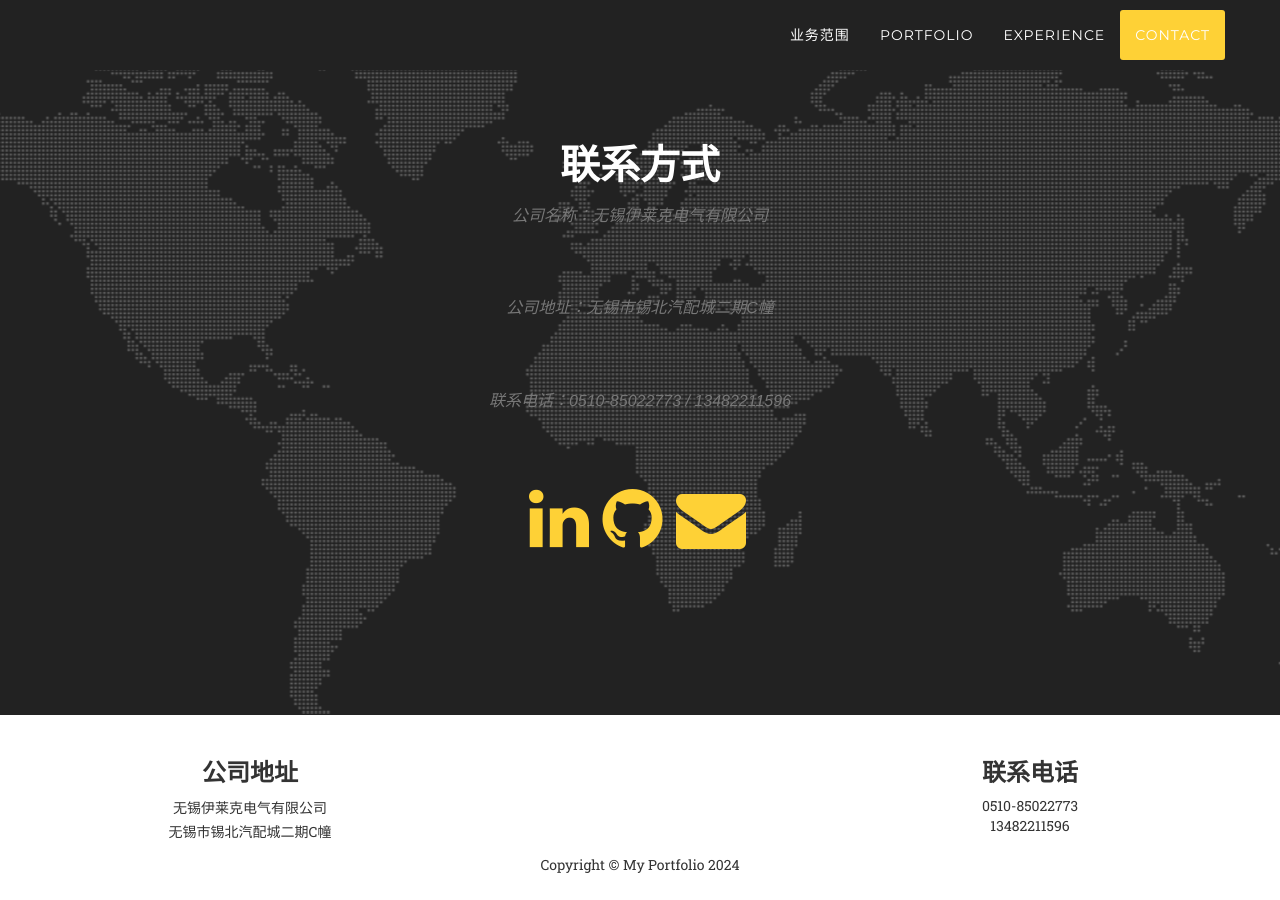
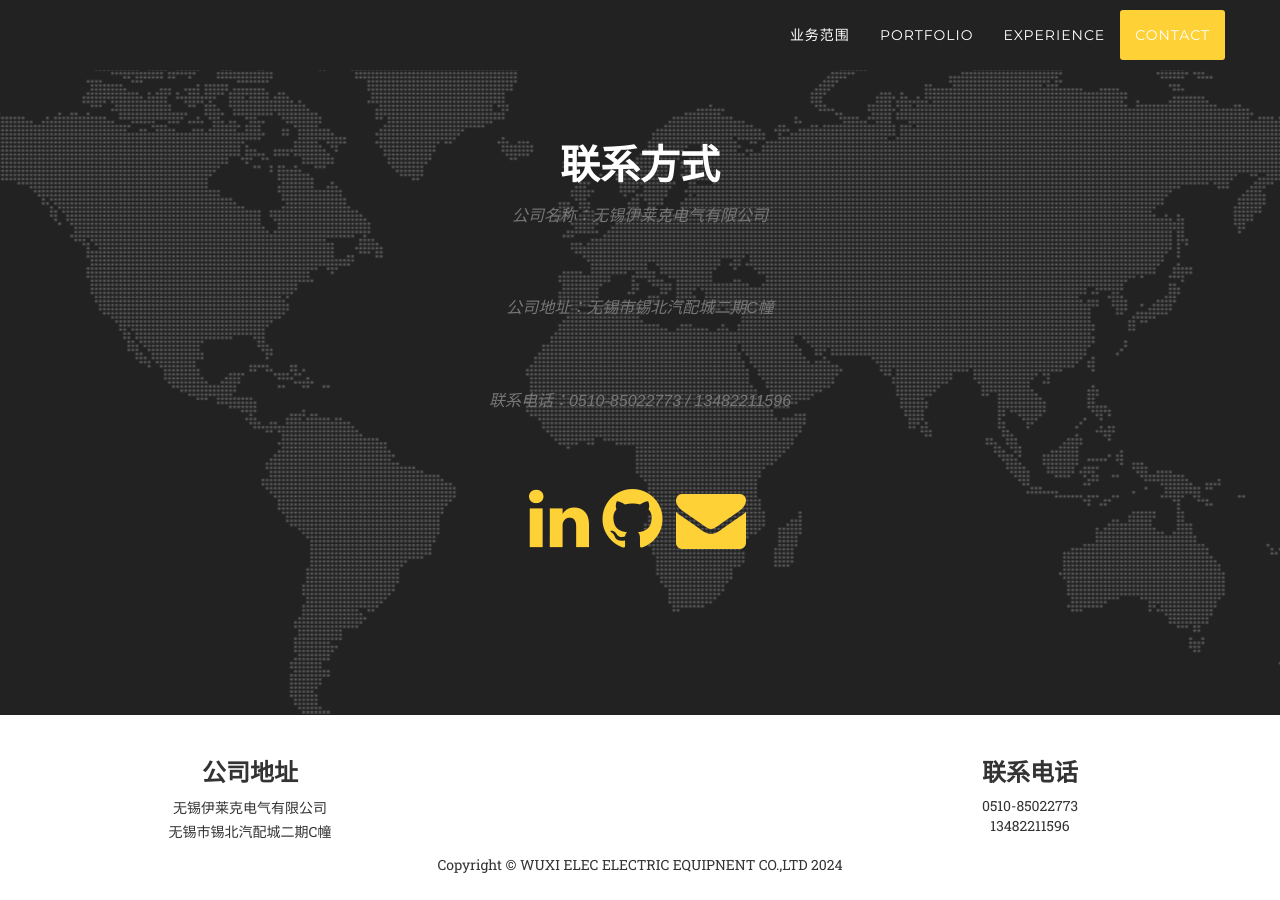
Before and after one commit to wxelec/wxelec.github.io, a Jekyll site: the page built from index.html, in a window 1280 px wide and 900 px high, scrolled down 5554 px. Built offline with Jekyll 4.4.1, drawn with Linux system fonts in a browser that asks for light colours; some web fonts are replaced.

Commit message:
Update _config.yml

```diff
--- a/_config.yml
+++ b/_config.yml
@@ -1,5 +1,5 @@
 # Site settings
-title: My Portfolio
+title: WUXI ELEC ELECTRIC EQUIPNENT CO.,LTD
 email: kim.rick@gmail.com
 description: "Rick Kim's Portfolio"
 
```
